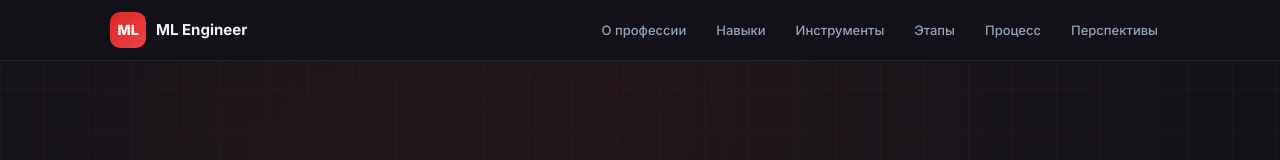
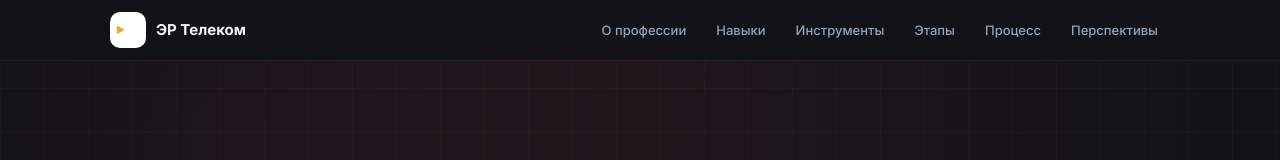
Before and after one commit to SanuresS/FinalEr, a website built with Vite: page index.html in a window 1280 px wide. Shown: the top 160 px of the page. Built offline with nearby package versions, Linux system fonts and the light colour scheme.

Commit message:
main page

```diff
--- a/index.html
+++ b/index.html
@@ -105,6 +105,12 @@
             border-radius: 10px;
             display: flex; align-items: center; justify-content: center;
             font-weight: 800; font-size: 14px; color: #fff;
+        }
+        .nav-logo-img {
+            width: 36px;
+            height: 36px;
+            border-radius: 10px;
+            object-fit: contain;
         }
         .nav-logo-text {
             font-weight: 700; font-size: 15px; color: var(--text-primary);
@@ -631,8 +637,8 @@
     <nav>
         <div class="nav-inner">
             <a href="#hero" class="nav-logo">
-                <div class="nav-logo-icon">ML</div>
-                <span class="nav-logo-text">ML Engineer</span>
+                <img src="Er.jpg" alt="ЭР Телеком" class="nav-logo-img">
+                <span class="nav-logo-text">ЭР Телеком</span>
             </a>
             <ul class="nav-links" id="navLinks">
                 <li><a href="#about">О профессии</a></li>
```
Also changed, not shown: Er.jpg (added).
